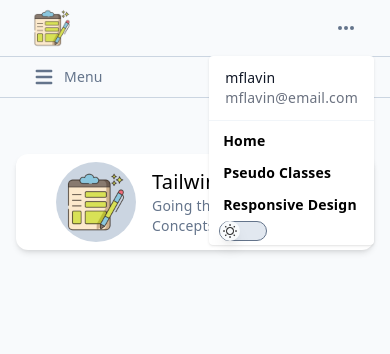
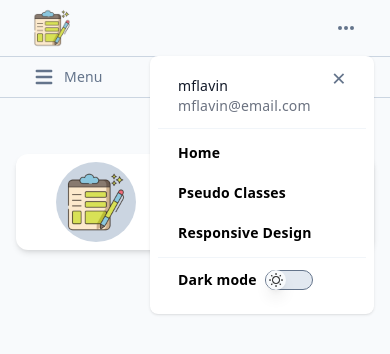
Before and after one commit to mflavin/v3tw, a Vue app: page / in a window 390 px wide. Both pictures are taken after a click on the button 346 px from the left and 28 px from the top of the page. Shown: the top 354 px of the page. Built offline with nearby package versions, Linux system fonts and the light colour scheme.

Commit message:
Update settings cards spacings

```diff
--- a/src/components/SideBar.vue
+++ b/src/components/SideBar.vue
@@ -1,5 +1,5 @@
 <template>
-  <div v-on="$attrs">
+  <div v-on="$attrs" class="sticky top-0 z-10">
     <nav
       class="
         sticky
@@ -33,7 +33,7 @@
     <!-- Overlay to allow for click away to close menu -->
     <div
       v-if="menu"
-      class="fixed top-0 left-0 z-[999] h-full w-full bg-slate-900 opacity-75"
+      class="fixed top-0 left-0 z-10 h-full w-full bg-slate-900 opacity-75"
       @click="menu = false"
     />
     <aside
@@ -53,7 +53,7 @@
         lg:block
       "
       :class="
-        menu ? 'z-[999] -mt-16 block bg-white dark:bg-slate-800' : 'hidden'
+        menu ? 'z-10 -mt-16 block bg-white dark:bg-slate-800' : 'hidden'
       "
     >
       <nav class="relative lg:text-sm lg:leading-6">
--- a/src/components/ToastBox.vue
+++ b/src/components/ToastBox.vue
@@ -1,18 +1,15 @@
 <template>
   <div v-if="show" class="rounded-card toast-card">
-    <div
-      class="
-        -mt-2
-        h-0
-        w-full
-        text-right text-slate-500
-        hover:text-slate-900
-        dark:hover:text-slate-300
-      "
-    >
+    <div class="-mt-2 h-0 w-full text-right text-slate-500">
       <span
         @click="close()"
-        class="text-2xl font-medium cursor-pointer"
+        class="
+          cursor-pointer
+          text-2xl
+          font-medium
+          hover:text-slate-900
+          dark:hover:text-slate-300
+        "
         aria-hidden="true"
       >
         &times;
--- a/src/components/TopBar/DarkModeSwitch.vue
+++ b/src/components/TopBar/DarkModeSwitch.vue
@@ -1,14 +1,14 @@
 <template>
-  <div class="contents cursor-pointer" @click="toggleDarkMode()">
+  <div v-on="$attrs" class="flex cursor-pointer" @click="toggleDarkMode()">
     <div
       class="
-        hidden
         whitespace-nowrap
+        text-sm
+        font-semibold
         hover:text-indigo-500
         dark:text-white dark:hover:text-indigo-400
-        font-semibold
+        lg:hidden
         xl:block
-        text-sm
       "
     >
       Dark mode
--- a/src/components/TopBar/TopBar.vue
+++ b/src/components/TopBar/TopBar.vue
@@ -3,12 +3,11 @@
     v-on="$attrs"
     class="
       top-0
-      z-50
       block
       w-full
       border-b-[1px] border-slate-300
       dark:border-slate-700
-      lg:fixed
+      lg:fixed lg:z-10
     "
   >
     <!-- Desktop style for nav -->
@@ -59,19 +58,40 @@
             right-4
             z-50
             my-4
+            w-56
             list-none
             divide-y divide-slate-100
-            rounded
+            rounded-lg
             bg-white
+            px-2
+            pt-2
+            pb-6
             shadow
             dark:divide-gray-600 dark:bg-gray-700
           "
-          :class="menu ? 'block' : 'hidden'"
+          :class="menu ? '!block' : 'hidden'"
         >
-          <div class="py-3 px-4">
-            <span class="block text-sm text-gray-900 dark:text-white">
-              mflavin
-            </span>
+          <div class="py-3 px-5">
+            <div class="flex h-5 items-center justify-between">
+              <span class="block text-sm text-gray-900 dark:text-white">
+                mflavin
+              </span>
+              <div class="-mt-4 block text-right text-slate-500">
+                <span
+                  @click="toggleMenu()"
+                  class="
+                    cursor-pointer
+                    text-2xl
+                    font-medium
+                    hover:text-slate-900
+                    dark:hover:text-slate-300
+                  "
+                  aria-hidden="true"
+                >
+                  &times;
+                </span>
+              </div>
+            </div>
             <span
               class="
                 block
@@ -85,17 +105,17 @@
               mflavin@email.com
             </span>
           </div>
-          <ul class="py-1">
-            <NavLinks />
-            <li class="mx-0.5 flex items-center pr-3">
-              <DarkModeSwitch />
+          <ul>
+            <NavLinks class="ml-2 mt-2" />
+            <li class="mt-2 border-t border-slate-100 dark:border-gray-600">
+              <DarkModeSwitch class="ml-5 pt-3 pr-3" />
             </li>
           </ul>
         </div>
         <!-- Overlay to allow for click away to close menu -->
         <div
           v-if="menu"
-          class="fixed top-0 left-0 h-full w-full"
+          class="fixed top-0 left-0 h-full w-full z-10"
           @click="menu = false"
         ></div>
       </li>
```
